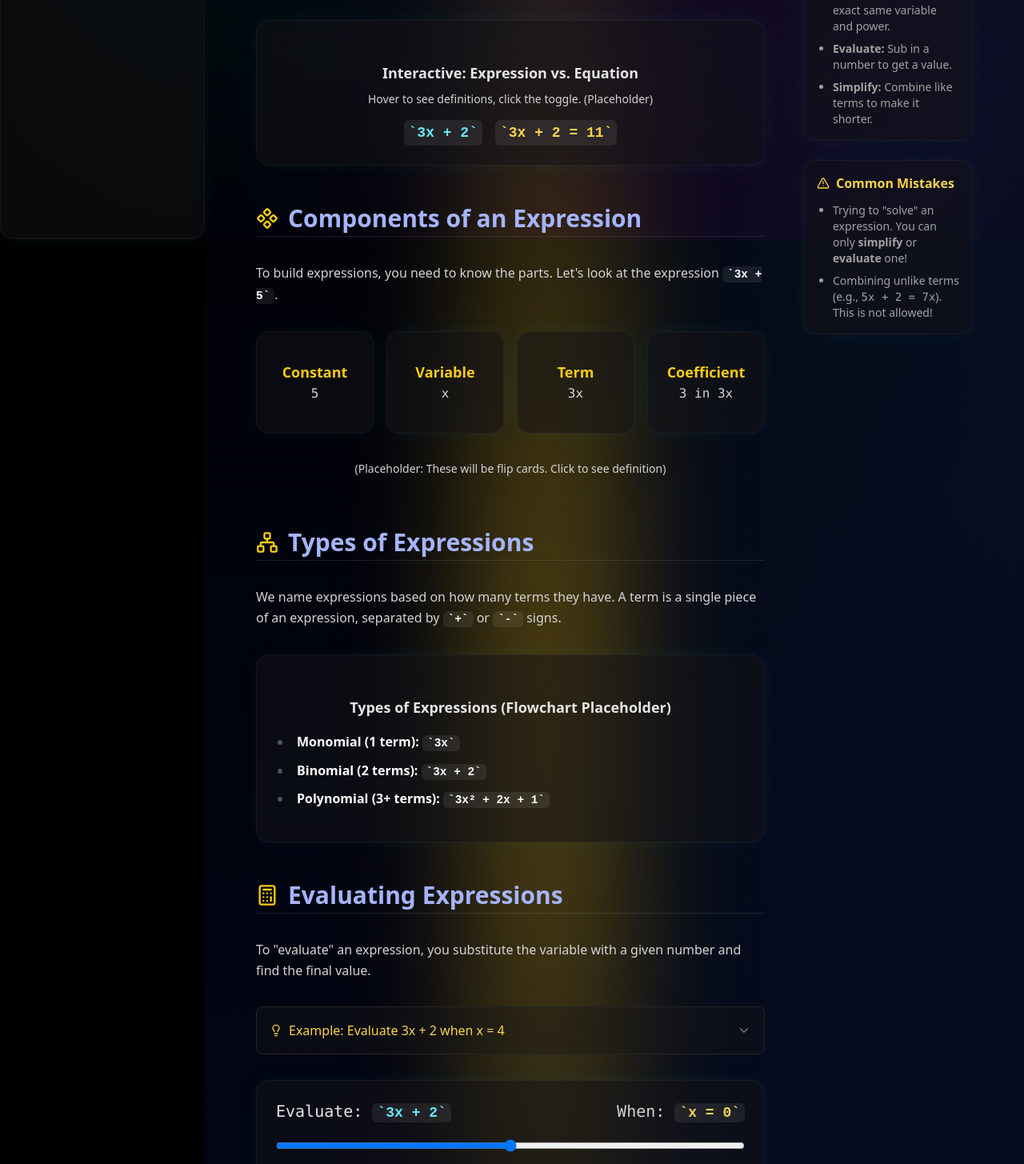
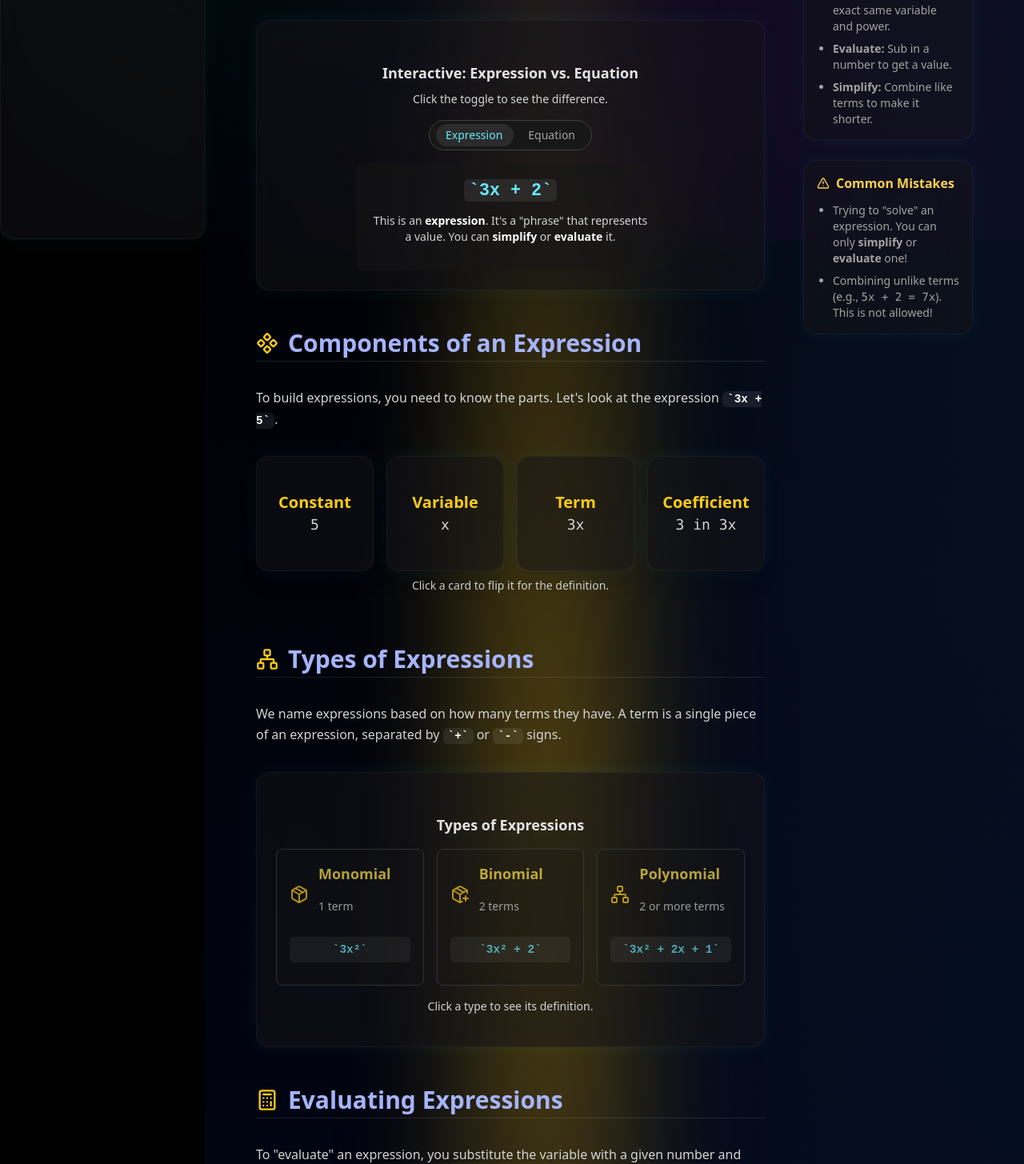
Before and after one commit to nickf723/ed-dev, a Next.js app: page /math/algebra/expressions in a window 1280 px wide. Shown: the part 501-1956 px from the top of the page at 80% size. Built offline with nearby package versions, Linux system fonts and the light colour scheme.

Commit message:
expressioncomp

```diff
--- a/app/math/algebra/expressions/ExpressionComponents.tsx
+++ b/app/math/algebra/expressions/ExpressionComponents.tsx
@@ -2,117 +2,431 @@
 "use client";
 
 import React, { useState } from "react";
+// Import icons needed for our new components
+import {
+  RefreshCw,
+  Target,
+  FileText,
+  HelpCircle,
+  Package,
+  PackagePlus,
+  Network,
+} from "lucide-react";
 
-// Placeholder for Section 1: Interactive Overview
+/* -------------------------------------- */
+/* 1. INTERACTIVE OVERVIEW (Section 1)    */
+/* -------------------------------------- */
 export function ExpressionTermHighlighter() {
+  const [isEquation, setIsEquation] = useState(false);
+
   return (
     <div className="glass my-6 rounded-lg border border-neutral-800 p-6 shadow-md text-center">
       <h4 className="text-lg font-semibold text-neutral-200">
         Interactive: Expression vs. Equation
       </h4>
-      <p className="text-neutral-400 text-sm mb-4">
-        Hover to see definitions, click the toggle. (Placeholder)
+      <p className="text-neutral-400 text-sm mb-6">
+        Click the toggle to see the difference.
       </p>
-      <div className="flex justify-center gap-4 font-mono text-xl">
-        <code className="p-2 rounded-md bg-neutral-900 text-cyan-300 hover:ring-2 ring-cyan-400 transition-all cursor-pointer">
-          3x + 2
-        </code>
-        <code className="p-2 rounded-md bg-neutral-900 text-amber-300 hover:ring-2 ring-amber-400 transition-all cursor-pointer">
-          3x + 2 = 11
-        </code>
+
+      {/* Toggle Button */}
+      <div className="flex justify-center mb-4">
+        <button
+          onClick={() => setIsEquation(!isEquation)}
+          className="relative flex items-center rounded-full bg-neutral-900 border border-neutral-700 p-1"
+        >
+          <span
+            className={`relative z-10 px-4 py-1 rounded-full text-sm font-medium transition-colors
+            ${!isEquation ? "text-cyan-300" : "text-neutral-400"}`}
+          >
+            Expression
+          </span>
+          <span
+            className={`relative z-10 px-4 py-1 rounded-full text-sm font-medium transition-colors
+            ${isEquation ? "text-amber-300" : "text-neutral-400"}`}
+          >
+            Equation
+          </span>
+          {/* Sliding background */}
+          <span
+            className={`absolute top-1 bottom-1 w-[calc(50%-4px)] rounded-full bg-neutral-700/50
+            transition-transform duration-300 ease-out-cubic
+            ${
+              isEquation
+                ? "translate-x-[calc(100%-4px)]"
+                : "translate-x-[4px]"
+            }`}
+          />
+        </button>
+      </div>
+
+      {/* Content */}
+      <div className="font-mono text-2xl p-4 rounded-lg bg-neutral-900/50 w-full max-w-sm mx-auto">
+        {isEquation ? (
+          <>
+            <code className="text-amber-300">3x + 2 = 11</code>
+            <p className="text-sm text-neutral-300 mt-3 font-sans">
+              This is an <strong>equation</strong>. It's a full "sentence"
+              stating that two things are equal. You can{" "}
+              <strong>solve</strong> it.
+            </p>
+          </>
+        ) : (
+          <>
+            <code className="text-cyan-300">3x + 2</code>
+            <p className="text-sm text-neutral-300 mt-3 font-sans">
+              This is an <strong>expression</strong>. It's a "phrase" that
+              represents a value. You can <strong>simplify</strong> or{" "}
+              <strong>evaluate</strong> it.
+            </p>
+          </>
+        )}
       </div>
     </div>
   );
 }
 
-// Placeholder for Section 2: Components of an Expression
+/* -------------------------------------- */
+/* 2. COMPONENT FLIP CARDS (Section 2)    */
+/* -------------------------------------- */
+// Single Flip Card Component
+function FlipCard({
+  term,
+  example,
+  definition,
+}: {
+  term: string;
+  example: string;
+  definition: string;
+}) {
+  const [isFlipped, setIsFlipped] = useState(false);
+
+  return (
+    <div
+      className="[perspective:1000px] h-36"
+      onClick={() => setIsFlipped(!isFlipped)}
+      onMouseLeave={() => setIsFlipped(false)}
+    >
+      <div
+        className={`relative h-full w-full cursor-pointer rounded-lg shadow-xl transition-transform duration-500 [transform-style:preserve-3d]
+        ${isFlipped ? "[transform:rotateY(180deg)]" : ""}`}
+      >
+        {/* Front of card */}
+        <div className="glass absolute inset-0 [backface-visibility:hidden]">
+          <div className="flex h-full flex-col items-center justify-center p-4 text-center">
+            <div className="text-xl font-semibold text-yellow-400">
+              {term}
+            </div>
+            <div className="font-mono text-lg text-neutral-300">{example}</div>
+          </div>
+        </div>
+        {/* Back of card */}
+        <div className="glass absolute inset-0 [backface-visibility:hidden] [transform:rotateY(180deg)]">
+          <div className="flex h-full items-center justify-center p-4 text-center">
+            <p className="text-sm text-neutral-300">{definition}</p>
+          </div>
+        </div>
+      </div>
+    </div>
+  );
+}
+
+// Main Component for Section 2
 export function ComponentFlipCards() {
   const components = [
-    { name: "Constant", example: "5" },
-    { name: "Variable", example: "x" },
-    { name: "Term", example: "3x" },
-    { name: "Coefficient", example: "3 in 3x" },
+    {
+      name: "Constant",
+      example: "5",
+      def: "A fixed value; a number on its own.",
+    },
+    {
+      name: "Variable",
+      example: "x",
+      def: "A symbol (like a letter) that stands for an unknown or changing value.",
+    },
+    {
+      name: "Term",
+      example: "3x",
+      def: "A single piece of an expression, either a number or variable, or a product of them.",
+    },
+    {
+      name: "Coefficient",
+      example: "3 in 3x",
+      def: "The number that is multiplied by a variable.",
+    },
   ];
+
   return (
     <div className="my-6 grid grid-cols-2 lg:grid-cols-4 gap-4">
       {components.map((c) => (
-        <div
+        <FlipCard
           key={c.name}
-          className="glass h-32 rounded-lg border border-neutral-800 p-4
-                     flex flex-col justify-center items-center text-center
-                     cursor-pointer hover:scale-105 transition-transform"
-        >
-          <div className="text-lg font-semibold text-yellow-400">{c.name}</div>
-          <div className="font-mono text-neutral-300">{c.example}</div>
-        </div>
+          term={c.name}
+          example={c.example}
+          definition={c.def}
+        />
       ))}
-      <p className="col-span-full text-center text-sm text-neutral-400">
-        (Placeholder: These will be flip cards. Click to see definition)
+      <p className="col-span-full text-center text-sm text-neutral-400 -mt-2">
+        Click a card to flip it for the definition.
       </p>
     </div>
   );
 }
 
-// Placeholder for Section 3: Types of Expressions
+/* -------------------------------------- */
+/* 3. TYPES FLOWCHART (Section 3)         */
+/* -------------------------------------- */
 export function TypesFlowchart() {
+  const [expanded, setExpanded] = useState<string | null>(null);
+
+  const types = [
+    {
+      icon: Package,
+      name: "Monomial",
+      terms: "1 term",
+      example: "3x²",
+      def: "A single term made of numbers and variables.",
+    },
+    {
+      icon: PackagePlus,
+      name: "Binomial",
+      terms: "2 terms",
+      example: "3x² + 2",
+      def: "Two terms joined by addition or subtraction.",
+    },
+    {
+      icon: Network,
+      name: "Polynomial",
+      terms: "2 or more terms",
+      example: "3x² + 2x + 1",
+      def: 'The general name for expressions with one or more terms (poly = "many").',
+    },
+  ];
+
   return (
     <div className="glass my-6 rounded-lg border border-neutral-800 p-6 shadow-md">
       <h4 className="text-lg font-semibold text-neutral-200 text-center mb-4">
-        Types of Expressions (Flowchart Placeholder)
+        Types of Expressions
       </h4>
-      <ul className="list-disc pl-5 text-neutral-300">
-        <li>
-          <strong>Monomial (1 term):</strong> <code>3x</code>
-        </li>
-        <li>
-          <strong>Binomial (2 terms):</strong> <code>3x + 2</code>
-        </li>
-        <li>
-          <strong>Polynomial (3+ terms):</strong> <code>3x² + 2x + 1</code>
-        </li>
-      </ul>
+      <div className="flex flex-col md:flex-row justify-center gap-4">
+        {types.map((type) => (
+          <div
+            key={type.name}
+            className={`rounded-lg border border-neutral-700 bg-neutral-900/40 p-4 w-full
+                      transition-all duration-300 ${
+                        expanded === type.name
+                          ? "ring-2 ring-yellow-400"
+                          : "opacity-70 hover:opacity-100"
+                      }`}
+            onClick={() =>
+              setExpanded(expanded === type.name ? null : type.name)
+            }
+          >
+            <div className="flex items-center gap-3">
+              <type.icon className="h-6 w-6 text-yellow-400" />
+              <div>
+                <h5 className="text-lg font-semibold text-yellow-300">
+                  {type.name}
+                </h5>
+                <p className="text-sm text-neutral-400">{type.terms}</p>
+              </div>
+            </div>
+            <code className="block my-3 text-center text-lg text-cyan-300">
+              {type.example}
+            </code>
+            {expanded === type.name && (
+              <p className="text-sm text-neutral-300 mt-2">{type.def}</p>
+            )}
+          </div>
+        ))}
+      </div>
+      <p className="col-span-full text-center text-sm text-neutral-400 mt-4">
+        Click a type to see its definition.
+      </p>
     </div>
   );
 }
 
-// Placeholder for Section 6: Expression Builder Game
+/* -------------------------------------- */
+/* 4. EXPRESSION BUILDER (Section 6)      */
+/* -------------------------------------- */
+// A simple builder to demonstrate the concept
 export function ExpressionBuilderGame() {
+  const tiles = [
+    { id: 1, text: "5x", type: "x" },
+    { id: 2, text: "+ 3", type: "const" },
+    { id: 3, text: "- 2x", type: "x" },
+    { id: 4, text: "+ 7y", type: "y" },
+  ];
+  const [built, setBuilt] = useState<{ id: number; text: string }[]>([]);
+
+  const addToBuilder = (tile: { id: number; text: string }) => {
+    if (!built.find((t) => t.id === tile.id)) {
+      setBuilt([...built, tile]);
+    }
+  };
+
+  const resetBuilder = () => setBuilt([]);
+
   return (
-    <div className="glass my-6 rounded-lg border-yellow-500/50 border-2 bg-yellow-900/20 p-6 shadow-xl text-center">
-      <h4 className="text-2xl font-bold text-yellow-300 mb-2">
-        ⚙️ Expression Builder Game
+    <div className="glass my-6 rounded-lg border-yellow-500/50 border-2 bg-yellow-900/20 p-6 shadow-xl">
+      <h4 className="text-2xl font-bold text-yellow-300 mb-2 text-center">
+        ⚙️ Expression Builder
       </h4>
-      <p className="text-neutral-300 mb-4">
-        (Placeholder: Combine tiles of constants, variables, and operators to
-        create valid expressions.)
+      <p className="text-neutral-300 mb-4 text-center">
+        Click the tiles below to build an expression.
       </p>
-      <div className="flex justify-center gap-2 p-4 bg-neutral-900/50 rounded-lg h-24 items-center">
-        <span className="px-3 py-2 bg-blue-600 rounded-md font-mono">3x</span>
-        <span className="px-3 py-2 bg-gray-600 rounded-md font-mono">+</span>
-        <span className="px-3 py-2 bg-green-600 rounded-md font-mono">2</span>
+
+      {/* Builder Box */}
+      <div className="flex flex-wrap gap-2 p-4 bg-neutral-900/50 rounded-lg min-h-24 items-center border border-neutral-700">
+        {built.length === 0 && (
+          <p className="text-neutral-500">Click tiles to add them here...</p>
+        )}
+        {built.map((tile) => (
+          <span
+            key={tile.id}
+            className="px-3 py-1 bg-neutral-700 rounded-md font-mono text-lg text-white"
+          >
+            {tile.text}
+          </span>
+        ))}
+        {built.length > 0 && (
+          <button
+            onClick={resetBuilder}
+            className="p-1 text-neutral-400 hover:text-red-400"
+          >
+            <RefreshCw size={16} />
+          </button>
+        )}
+      </div>
+
+      {/* Tile Bank */}
+      <div className="flex flex-wrap justify-center gap-2 mt-4">
+        {tiles.map((tile) => (
+          <button
+            key={tile.id}
+            onClick={() => addToBuilder(tile)}
+            disabled={!!built.find((t) => t.id === tile.id)}
+            className="px-3 py-2 bg-blue-600 hover:bg-blue-500 rounded-md font-mono text-white
+                       disabled:bg-neutral-600 disabled:opacity-50 transition"
+          >
+            {tile.text}
+          </button>
+        ))}
       </div>
     </div>
   );
 }
 
-// Placeholder for Section 10: Assessment Widget
+/* -------------------------------------- */
+/* 5. ASSESSMENT WIDGET (Section 10)      */
+/* -------------------------------------- */
+const quizQuestions = [
+  {
+    q: "In the term 7y, what is the coefficient?",
+    options: ["7", "y", "7y"],
+    a: 0, // index of correct answer
+  },
+  {
+    q: "Which of these are *like terms* with 3x²?",
+    options: ["3x", "x²", "3"],
+    a: 1,
+  },
+  {
+    q: "Evaluate 4a - 1 when a = 2.",
+    options: ["7", "41", "1"],
+    a: 0,
+  },
+];
+
 export function AssessmentWidget() {
+  const [currentQ, setCurrentQ] = useState(0);
+  const [selected, setSelected] = useState<number | null>(null);
+  const [score, setScore] = useState(0);
+  const [isFinished, setIsFinished] = useState(false);
+
+  const handleSubmit = () => {
+    if (selected === null) return;
+
+    if (selected === quizQuestions[currentQ].a) {
+      setScore(score + 1);
+    }
+
+    setSelected(null);
+    if (currentQ < quizQuestions.length - 1) {
+      setCurrentQ(currentQ + 1);
+    } else {
+      setIsFinished(true);
+    }
+  };
+
+  const handleRestart = () => {
+    setCurrentQ(0);
+    setSelected(null);
+    setScore(0);
+    setIsFinished(false);
+  };
+
+  if (isFinished) {
+    return (
+      <div className="glass my-6 rounded-lg border border-neutral-800 p-6 shadow-md text-center">
+        <h4 className="text-2xl font-bold text-yellow-300 mb-2">
+          Quiz Complete!
+        </h4>
+        <p className="text-xl text-neutral-200">
+          You scored {score} out of {quizQuestions.length}
+        </p>
+        <button
+          onClick={handleRestart}
+          className="mt-6 bg-cyan-600 hover:bg-cyan-500 text-white font-bold py-2 px-6 rounded-lg transition-colors"
+        >
+          Retake Quiz
+        </button>
+      </div>
+    );
+  }
+
+  const question = quizQuestions[currentQ];
+
   return (
     <div className="glass my-6 rounded-lg border border-neutral-800 p-6 shadow-md">
-      <h4 className="text-lg font-semibold text-neutral-200 text-center mb-4">
-        Section Assessment (Placeholder)
+      <h4 className="text-lg font-semibold text-neutral-200 mb-4">
+        <HelpCircle className="inline h-5 w-5 mr-2 text-yellow-400" />
+        Question {currentQ + 1} of {quizQuestions.length}
       </h4>
-      <p className="text-neutral-400 text-center">
-        10 randomized interactive questions will appear here.
-      </p>
-      <button className="w-full mt-4 bg-cyan-600 hover:bg-cyan-500 text-white font-bold py-2 px-4 rounded-lg transition-colors">
-        Start Assessment
+      <p className="text-xl text-neutral-200 mb-6">{question.q}</p>
+      <div className="space-y-3">
+        {question.options.map((option, i) => (
+          <button
+            key={i}
+            onClick={() => setSelected(i)}
+            className={`block w-full text-left p-4 rounded-lg border
+                      transition-all font-mono
+                      ${
+                        selected === i
+                          ? "bg-cyan-900/50 border-cyan-400 ring-2 ring-cyan-400"
+                          : "bg-neutral-900/50 border-neutral-700 hover:bg-neutral-800/50"
+                      }`}
+          >
+            {option}
+          </button>
+        ))}
+      </div>
+      <button
+        onClick={handleSubmit}
+        disabled={selected === null}
+        className="mt-6 w-full bg-cyan-600 hover:bg-cyan-500 text-white font-bold py-3 px-4 rounded-lg
+                   transition-colors disabled:bg-neutral-600 disabled:cursor-not-allowed"
+      >
+        Submit
       </button>
     </div>
   );
 }
 
-// 🧩 NEW: Moved LikeTermsApplet here
+/* -------------------------------------- */
+/* 6. LIKE TERMS APPLET (Section 5)       */
+/* (Moved from its own file)              */
+/* -------------------------------------- */
 const termProblems = [
   {
     problem: "5x + 3 + 2x + 7",
@@ -151,7 +465,7 @@ export function LikeTermsApplet() {
   const [selectedType, setSelectedType] = useState<string | null>(null);
   const [solved, setSolved] = useState(false);
 
-  const { problem, terms, solution } = termProblems[problemIndex];
+  const { terms, solution } = termProblems[problemIndex];
 
   const handleTermClick = (type: string) => {
     if (solved) return;
@@ -165,44 +479,42 @@ export function LikeTermsApplet() {
   };
 
   const getTermStyle = (type: string) => {
+    const colors = {
+      x: "border-cyan-400 text-cyan-300 bg-cyan-900/50",
+      y: "border-fuchsia-400 text-fuchsia-300 bg-fuchsia-900/50",
+      const: "border-amber-400 text-amber-300 bg-amber-900/50",
+    }[type];
+
     if (solved) {
-      if (type === "x") return "bg-cyan-500/30 text-cyan-300";
-      if (type === "y") return "bg-fuchsia-500/30 text-fuchsia-300";
-      if (type === "const") return "bg-amber-500/30 text-amber-300";
+      return `border-2 ${colors}`;
     }
     if (selectedType === type) {
-      if (type === "x")
-        return "bg-cyan-500/50 text-cyan-300 ring-2 ring-cyan-400";
-      if (type === "y")
-        return "bg-fuchsia-500/50 text-fuchsia-300 ring-2 ring-fuchsia-400";
-      if (type === "const")
-        return "bg-amber-500/50 text-amber-300 ring-2 ring-amber-400";
+      return `border-2 ring-2 ring-white/100 ${colors}`;
     }
-    return "bg-neutral-800/60 hover:bg-neutral-700/60";
+    return "border border-neutral-700 bg-neutral-800/60 hover:bg-neutral-700/60";
   };
 
   return (
     <div className="glass my-6 rounded-lg border border-neutral-800 p-6 shadow-md">
       <h4 className="text-center text-lg font-semibold text-neutral-200">
-        Simplify the Expression:
+        Interactive: Combine Like Terms
       </h4>
-      <div className="my-4 flex flex-wrap justify-center gap-2 rounded-lg bg-neutral-900 p-4">
+      <p className="mb-4 text-center text-sm text-neutral-400">
+        Click on the terms to group them.
+      </p>
+      <div className="my-4 flex flex-wrap justify-center gap-2 rounded-lg bg-neutral-900/50 p-4 border border-neutral-700">
         {terms.map((term, i) => (
           <button
             key={i}
             onClick={() => handleTermClick(term.type)}
             disabled={solved}
-            className={`cursor-pointer rounded-md px-3 py-1 font-mono text-xl text-neutral-300 transition-all ${getTermStyle(
-              term.type,
-            )}`}
+            className={`cursor-pointer rounded-md px-3 py-1 font-mono text-xl text-neutral-300
+                        transition-all ${getTermStyle(term.type)}`}
           >
             {term.text}
           </button>
         ))}
       </div>
-      <p className="mb-4 text-center text-sm text-neutral-400">
-        Click on the terms to group them.
-      </p>
 
       {solved && (
         <div className="mt-4 text-center">
```
